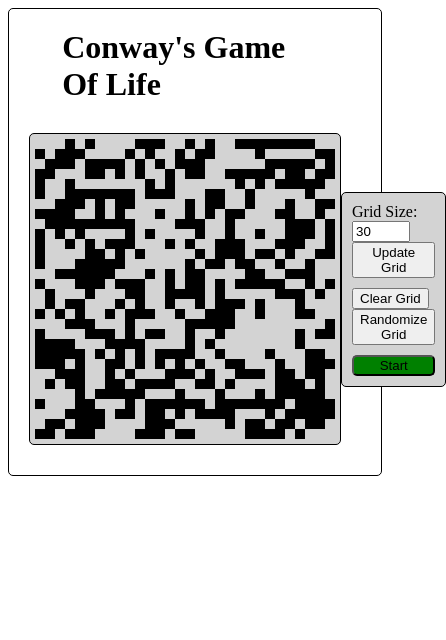
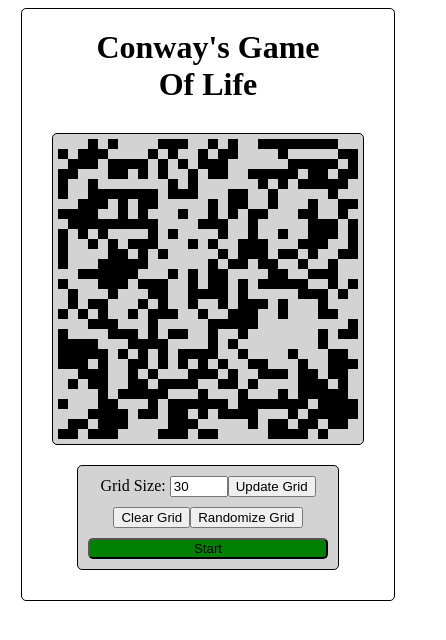
Before and after one commit to MrT3313/GameOfLife, a React (Create React App) app in the folder client/: page / in a window 390 px wide. Shown: the top 640 px of the page, 446 px wide, since content can reach past the window. Built offline with nearby package versions, Linux system fonts and the light colour scheme.

Commit message:
0.6.0 - Responsive Styling (#7)
0.6.0 - Responsive Styling (#7)

TODO: Grid resizing can negatively effect responsive styling. Need to find a way to attach breakpoints to the width of the `<GridContainer />` within the `<Game />`.

```diff
--- a/client/src/App.js
+++ b/client/src/App.js
@@ -17,8 +17,8 @@ import AppStateForm from './components/AppStateForm.js'
 import Cell from './components/Cell.js'
 
 // STYLES
+import './styles/index.css'
 import './styles/app.css'
-import './styles/index.css'
 
 // __MAIN__
 function App() {
--- a/client/src/styles/app.css
+++ b/client/src/styles/app.css
@@ -4,6 +4,7 @@
     justify-content: center;
     align-items: center;
 
+    /* max-width: 650px; */
     padding: 20px;
 
     border: 1px solid black;
@@ -26,10 +27,13 @@
     border-radius: 5px;
 }
 
-h1 {
-    width: 80%;
-    display: flex;
-    justify-content: center;
+@media (max-width: 640px) {
+    .Game {
+        flex-direction: column;
+        align-items: center;
+    }
 
-    margin: 0 0 20px 0;
+    .gridContainer {
+        margin-bottom: 20px;
+    }
 }
--- a/client/src/styles/appStateForm.css
+++ b/client/src/styles/appStateForm.css
@@ -8,6 +8,7 @@
     flex-direction: column;
     align-items: center;
 
+    min-width: 240px;
     padding: 10px;
 
     border: 1px solid black;
--- a/client/src/styles/index.css
+++ b/client/src/styles/index.css
@@ -1,3 +1,21 @@
 html {
     box-sizing: border-box;
 }
+
+body {
+    min-width: 400px;
+}
+
+#root {
+    display: flex;
+    justify-content: center;
+}
+
+h1 {
+    width: 80%;
+    display: flex;
+    justify-content: center;
+    text-align: center;
+
+    margin: 0 0 20px 0;
+}
```
Also changed, not shown: 1 other file (tests, documents, lock files or other folders).
